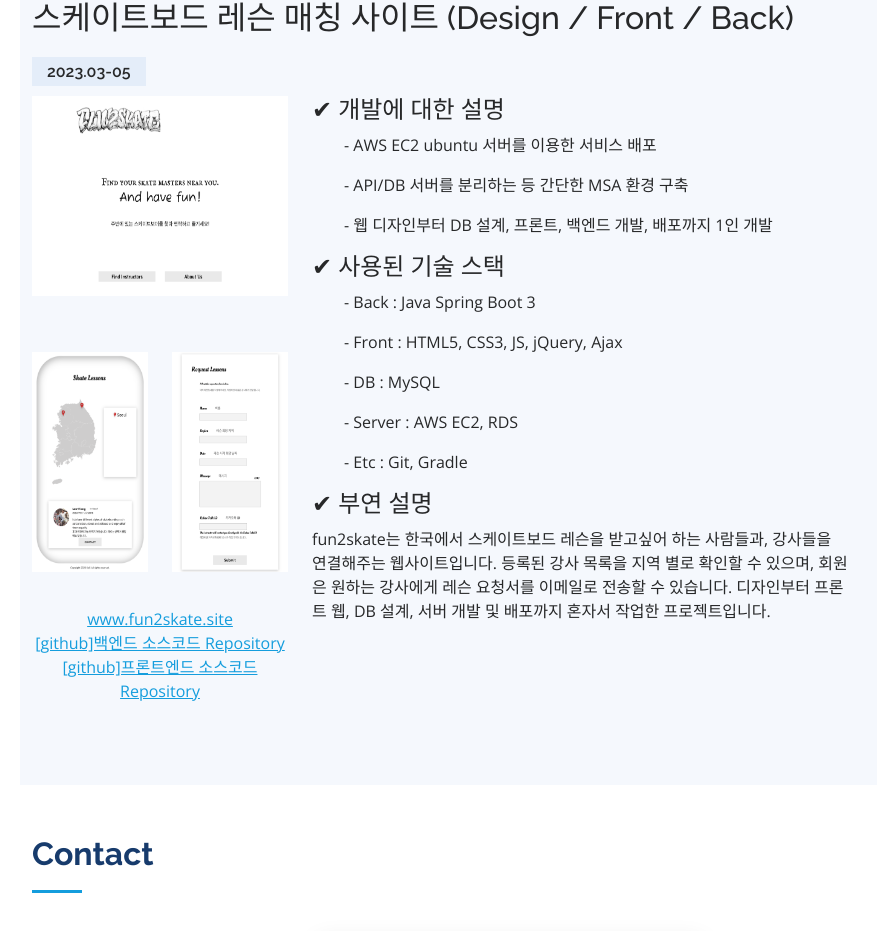
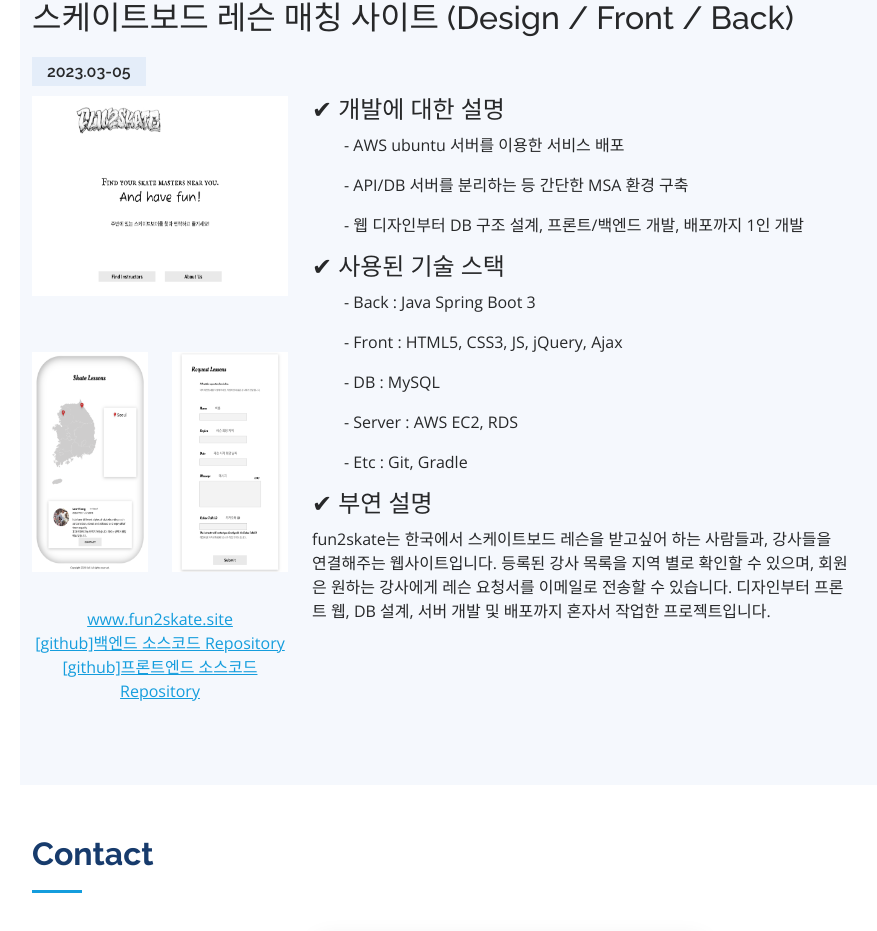
Before and after one commit to Minnie5382/minn_resume, a plain HTML site: page index.html in a window 1280 px wide. Shown: the part 3357-4288 px from the top of the page, without its empty margins (280-1157 px from the left). Drawn offline with nearby package versions, Linux system fonts and the light colour scheme.

Commit message:
프로젝트 설명 수정

```diff
--- a/index.html
+++ b/index.html
@@ -284,9 +284,9 @@
 
           <div class="description">
             <h4>✔︎ 개발에 대한 설명</h4>
-              <ul>- AWS EC2 ubuntu 서버를 이용한 서비스 배포</ul>
+              <ul>- AWS ubuntu 서버를 이용한 서비스 배포</ul>
               <ul>- API/DB 서버를 분리하는 등 간단한 MSA 환경 구축</ul>
-              <ul>- 웹 디자인부터 DB 설계, 프론트, 백엔드 개발, 배포까지 1인 개발</ul>
+              <ul>- 웹 디자인부터 DB 구조 설계, 프론트/백엔드 개발, 배포까지 1인 개발</ul>
             <h4>✔︎ 사용된 기술 스택</h4>
               <ul>- Back : Java Spring Boot 3</ul>
               <ul>- Front : HTML5, CSS3, JS, jQuery, Ajax</ul>
```
